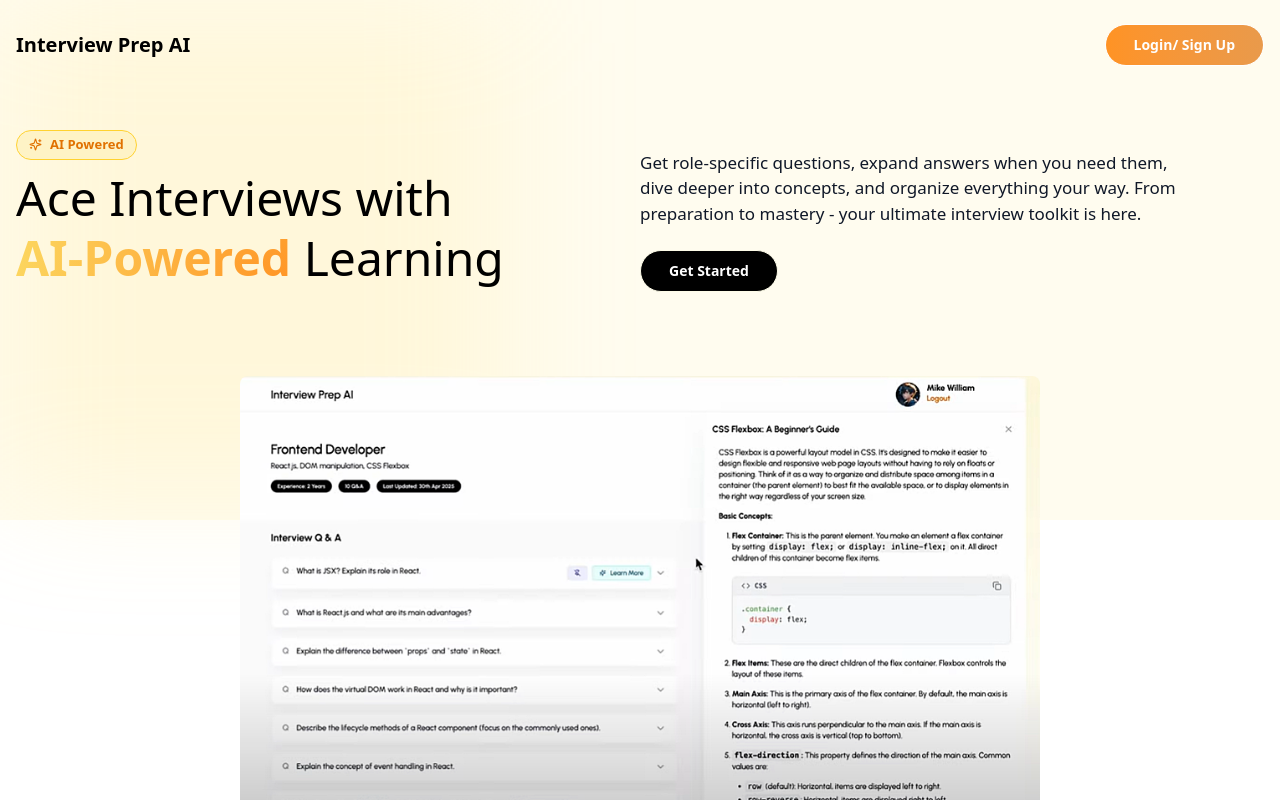
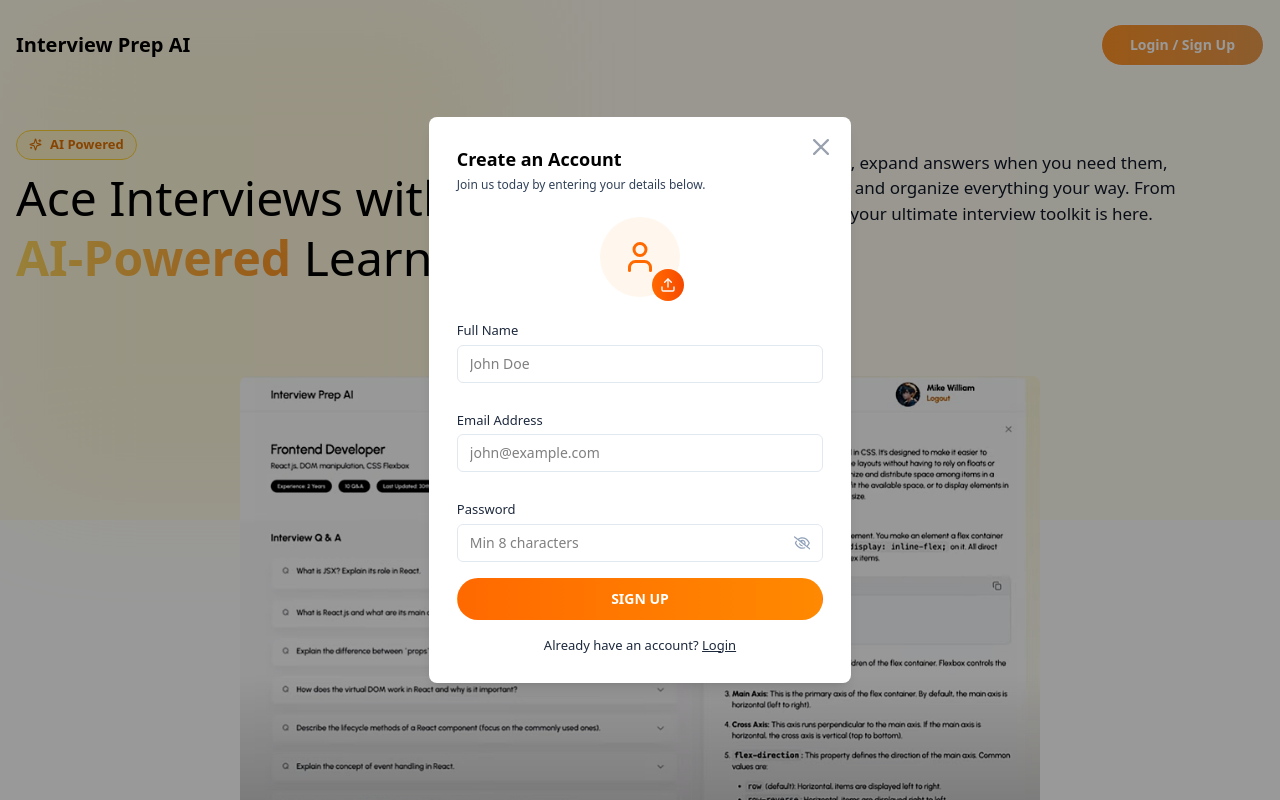
Before and after one commit to navyaajainnn/-AI-Interview-Prep-App, a React (Vite) app: page / in a window 1280 px wide. Both pictures are taken after a click on the button "Get Started". Shown: the top 800 px of the page. Built offline with nearby package versions, Linux system fonts and the light colour scheme.

Commit message:
Fixed login and signup

```diff
--- a/src/components/Input/Input.jsx
+++ b/src/components/Input/Input.jsx
@@ -1,53 +1,50 @@
 import React, { useState } from "react";
-import {FaRegEye, FaRegEyeSlash} from "react-icons/fa6";
+import { FaRegEye, FaRegEyeSlash } from "react-icons/fa6";
 
-const Input=({
+const Input = ({
   value,
   onChange,
   label,
   placeholder,
   type,
-})=>{
-    const [showPassword, setShowPassword]=useState(false);
+}) => {
+  const [showPassword, setShowPassword] = useState(false);
 
-    const toggleShowPassword=() => {
+  const toggleShowPassword = () => {
     setShowPassword(!showPassword);
-    }
-    return <div>
-        <label className="text-[13px] text-slate-800">{label}</label>
+  };
 
-        <div className="input-box">
+  return (
+    <div className="mb-4">
+      <label className="text-[13px] text-slate-800 block mb-1">{label}</label>
+
+      <div className="w-full flex items-center px-3 py-2 border border-slate-200 rounded-md bg-white">
         <input
-              type={
-                type=="password" ? (showPassword ? "text": "password") : type
-              }
-
+          type={type === "password" ? (showPassword ? "text" : "password") : type}
           placeholder={placeholder}
-              className="w-full bg-transparent outline-none"
+          className="w-full bg-transparent outline-none text-sm text-black"
           value={value}
-              onChange={(e) => onchange(e)}
+          onChange={(e) => onChange(e)}
         />
 
-            {type=== "password" && (
-                <>
-                {showPassword ? (
+        {type === "password" && (
+          showPassword ? (
             <FaRegEye
-                      size={22}
-                      className="text-primary cursor-pointer"
-                      onClick={() => toggleShowPassword()}
-
+              size={18}
+              className="text-primary cursor-pointer ml-2"
+              onClick={toggleShowPassword}
             />
           ) : (
             <FaRegEyeSlash
-                      size={22}
-                      className="text-slate-400 cursor-pointer"
-                      onClick={()=>toggleShowPassword()}
+              size={18}
+              className="text-slate-400 cursor-pointer ml-2"
+              onClick={toggleShowPassword}
             />
-                )}
-               </>
+          )
         )}
       </div>
     </div>
+  );
 };
 
-export default Input
+export default Input;
--- a/src/components/Input/ProfilePhotoSelector.jsx
+++ b/src/components/Input/ProfilePhotoSelector.jsx
@@ -1,40 +1,39 @@
-import React, { useState } from "react";
-import {LuUser, LuUpload, LuTrash} from "react-icons/lu"
+import React, { useState, useRef } from "react";
+import { LuUser, LuUpload, LuTrash } from "react-icons/lu";
 
-const ProfilePhotoSelector = ({image, setImage, preview, setPreview}) =>{
-    const inputRef= useRef(null);
-    const [previewUrl, setPreviewUrl]=useState(null);
+const ProfilePhotoSelector = ({ image, setImage, preview, setPreview }) => {
+  const inputRef = useRef(null);
+  const [previewUrl, setPreviewUrl] = useState(null);
 
-    const handleImageChange=(event) => {
-        const file=event.target.files[0];
-        if(file) {
-            //update the image state
+  const handleImageChange = (event) => {
+    const file = event.target.files[0];
+    if (file) {
       setImage(file);
 
-            //generate preview URL from file
-            const preview=URL.createObjectURL(file);
-            if(setPreview) {
-                setPreview(preview)
+      const preview = URL.createObjectURL(file);
+      setPreviewUrl(preview);
+
+      if (setPreview) {
+        setPreview(preview);
       }
-
-            setPreviewUrl(preview);
     }
   };
 
-    const handleRemoveImage=() =>{
+  const handleRemoveImage = () => {
     setImage(null);
     setPreviewUrl(null);
 
-        if(setPreview) {
-            setPreview(null)
+    if (setPreview) {
+      setPreview(null);
     }
   };
 
-    const onChooseFile=()=>{
+  const onChooseFile = () => {
     inputRef.current.click();
   };
 
-    return <div className="flex justify-center mb-6">
+  return (
+    <div className="flex justify-center mb-6">
       <input
         type="file"
         accept="image/*"
@@ -49,17 +48,17 @@ const ProfilePhotoSelector = ({image, setImage, preview, setPreview}) =>{
 
           <button
             type="button"
-                className="w-8 h-8 flex items-center justify-center bg-linear-to-r from-orange-500/85 to-orange-600 text-white rounded-full absolute -bottom-1 -right-1 cursor-pointer"
+            className="w-8 h-8 flex items-center justify-center bg-gradient-to-r from-orange-500 to-orange-600 text-white rounded-full absolute -bottom-1 -right-1 cursor-pointer"
             onClick={onChooseFile}
           >
-                <LuUpload/>
+            <LuUpload />
           </button>
         </div>
       ) : (
         <div className="relative">
           <img
             src={preview || previewUrl}
-                alt="profile photo"
+            alt="profile"
             className="w-20 h-20 rounded-full object-cover"
           />
           <button
@@ -72,6 +71,7 @@ const ProfilePhotoSelector = ({image, setImage, preview, setPreview}) =>{
         </div>
       )}
     </div>
+  );
 };
 
-export default ProfilePhotoSelector
+export default ProfilePhotoSelector;
--- a/src/pages/Auth/Login.jsx
+++ b/src/pages/Auth/Login.jsx
@@ -1,35 +1,44 @@
 import React, { useState } from 'react';
-import {useNavigate} from "react-router-dom";
+import { useNavigate } from "react-router-dom";
 import Input from '../../components/Input/Input';
 import { validateEmail } from '../../utils/helper';
 
-const Login=({setCurrentPage})=>{
-    const [email, setEmail]=useState("");
-    const [password, setPassword]=useState("");
-    const [error, setError]=useState(null);
+const Login = ({ setCurrentPage }) => {
+  const [email, setEmail] = useState("");
+  const [password, setPassword] = useState("");
+  const [error, setError] = useState(null);
 
-    const navigate=useNavigate();
+  const navigate = useNavigate();
 
-    //Handling login form submit
-    const handleLogin=async(e)=>{
+  const handleLogin = async (e) => {
     e.preventDefault();
 
-        if(!validateEmail(email)) {
+    if (!validateEmail(email)) {
       setError("Please enter a valid email address");
       return;
     }
 
-        if(!password) {
-            setError("Please enter the password")
+    if (!password) {
+      setError("Please enter the password");
       return;
     }
 
     setError("");
-        //login API call
-        try{
 
-        }catch (error) {
-            if(error.response && error.response.data.message) {
+    try {
+      // Replace with your actual login API call
+      console.log("Logging in with", { email, password });
+
+      // Mock response handling
+      const isAuthenticated = true; // Replace with real response check
+      if (isAuthenticated) {
+        navigate("/dashboard"); // Replace with your route
+      } else {
+        setError("Invalid credentials");
+      }
+
+    } catch (error) {
+      if (error.response && error.response.data.message) {
         setError(error.response.data.message);
       } else {
         setError("Something went wrong. Please try again");
@@ -37,7 +46,8 @@ const Login=({setCurrentPage})=>{
     }
   };
 
-    return <div className="w-[90vw] md:w-[33vw] p-7 flex flex-col justify-center">
+  return (
+    <div className="w-[90vw] md:w-[33vw] p-7 flex flex-col justify-center">
       <h3 className="text-lg font-semibold text-black">Welcome Back</h3>
       <p className="text-xs text-slate-700 mt-[5px] mb-6">
         Please enter your details to log in
@@ -46,7 +56,7 @@ const Login=({setCurrentPage})=>{
       <form onSubmit={handleLogin}>
         <Input
           value={email}
-            onChange={({target})=> setEmail(target.value)}
+          onChange={({ target }) => setEmail(target.value)}
           label="Email Address"
           placeholder="john@example.com"
           type="text"
@@ -54,7 +64,7 @@ const Login=({setCurrentPage})=>{
 
         <Input
           value={password}
-            onChange={({ target })=>setPassword(target.value)}
+          onChange={({ target }) => setPassword(target.value)}
           label="Password"
           placeholder="Min 8 characters"
           type="password"
@@ -62,23 +72,27 @@ const Login=({setCurrentPage})=>{
 
         {error && <p className="text-red-500 text-xs pb-2.5">{error}</p>}
 
-            <button type="submit" className="btn-primary">
+        <button
+        type="submit"
+        className="w-full bg-gradient-to-r from-orange-500 to-orange-400 text-white text-sm font-semibold px-6 py-2.5 rounded-full border border-transparent hover:from-orange-600 hover:to-orange-500 transition-colors duration-200"
+       >
        LOGIN
       </button>
 
-            <p className="text-[13px] text-slate-800">
-                Don't have an account? {""}
+
+        <p className="text-[13px] text-slate-800 mt-4 text-center">
+          Don't have an account?{" "}
           <button
+            type="button"
             className="font-medium text-primary underline cursor-pointer"
-                onClick={()=>{
-                    setCurrentPage("signup");
-                }}
+            onClick={() => setCurrentPage("signup")}
           >
-
+            Sign up
           </button>
         </p>
       </form>
     </div>
+  );
 };
 
 export default Login;
--- a/src/pages/Auth/signup.jsx
+++ b/src/pages/Auth/signup.jsx
@@ -1,10 +1,10 @@
 import React, { useState } from 'react';
-import {useNavigate} from "react-router-dom";
+import { useNavigate } from "react-router-dom";
 import Input from '../../components/Input/Input';
 import ProfilePhotoSelector from '../../components/Input/ProfilePhotoSelector';
 import { validateEmail } from '../../utils/helper';
 
-const SignUp=({setCurrentPage})=>{
+const SignUp = ({ setCurrentPage }) => {
   const [profilePic, setProfilePic] = useState(null);
   const [fullName, setFullName] = useState("");
   const [email, setEmail] = useState("");
@@ -13,61 +13,80 @@ const SignUp=({setCurrentPage})=>{
   const [error, setError] = useState(null);
 
   const navigate = useNavigate();
-    //Handle signup form submit
+
   const handleSignUp = async (e) => {
     e.preventDefault();
 
-        let profileImageUrl="";
-        if(!fullName) {
-            setError("Please enter full name");
+    if (!fullName) {
+      setError("Please enter your full name.");
       return;
     }
 
-        if(!validateEmail(email)) {
-            setError("Please enter a valid email address");
+    if (!validateEmail(email)) {
+      setError("Please enter a valid email address.");
       return;
     }
 
-        if(!password) {
-            setError("Please enter the password");
+    if (!password || password.length < 8) {
+      setError("Password must be at least 8 characters.");
       return;
     }
 
     setError("");
 
-        //signup API call
-        try{
+    try {
+      let profileImageUrl = "";
 
-        }catch (error) {
-            if(error.response && error.response.data.message) {
+      // TODO: Upload `profilePic` to cloud storage (e.g. Cloudinary) and get the URL
+      // For now, using placeholder URL
+      if (profilePic) {
+        profileImageUrl = "https://placehold.co/100x100"; // Replace with real upload
+      }
+
+      // Mock user registration API call
+      const user = {
+        fullName,
+        email,
+        password,
+        profilePic: profileImageUrl,
+      };
+
+      console.log("Signing up user:", user);
+
+      // Redirect to dashboard or login page
+      navigate("/dashboard"); // or setCurrentPage("login");
+
+    } catch (error) {
+      if (error.response && error.response.data.message) {
         setError(error.response.data.message);
       } else {
-                setError("Something went wrong. Please try again");
+        setError("Something went wrong. Please try again.");
       }
     }
   };
 
-    return <div className="w-[90vw] md:w-[33vw] p-7 flex flex-col justify-center">
+  return (
+    <div className="w-[90vw] md:w-[33vw] p-7 flex flex-col justify-center">
       <h3 className="text-lg font-semibold text-black">Create an Account</h3>
-           <p className="text-xs text-slate-700 mt-[5px] mb-6">
+      <p className="text-xs text-slate-700 mt-1 mb-6">
         Join us today by entering your details below.
       </p>
 
       <form onSubmit={handleSignUp}>
+        <ProfilePhotoSelector image={profilePic} setImage={setProfilePic} />
 
-            <ProfilePhotoSelector image={profilePic} setImage={setProfilePic} />
-            <div className="grid grid-cols-1 md:grid-cols-1 gap-2">
+        <div className="grid grid-cols-1 gap-3">
           <Input
             value={fullName}
-                onChange={({target}) => setFullName(target.value)}
+            onChange={({ target }) => setFullName(target.value)}
             label="Full Name"
-                placeholder="John"
+            placeholder="John Doe"
             type="text"
           />
 
           <Input
             value={email}
-            onChange={({target}) => setEmail(target.value)}
+            onChange={({ target }) => setEmail(target.value)}
             label="Email Address"
             placeholder="john@example.com"
             type="text"
@@ -75,33 +94,36 @@ const SignUp=({setCurrentPage})=>{
 
           <Input
             value={password}
-            onChange={({target}) => setPassword(target.value)}
+            onChange={({ target }) => setPassword(target.value)}
             label="Password"
             placeholder="Min 8 characters"
             type="password"
           />
         </div>
 
-           {error && <p className="text-red-500 text-xs pb-2.5">{error}</p>}
+        {error && <p className="text-red-500 text-xs pt-3">{error}</p>}
 
-           <button type="submit" className="btn-primary">
+        <button
+  type="submit"
+  className="w-full bg-gradient-to-r from-orange-500 to-orange-400 text-white text-sm font-semibold px-6 py-2.5 rounded-full border border-transparent hover:from-orange-600 hover:to-orange-500 transition-colors duration-200"
+>
   SIGN UP
 </button>
 
-           <p className="text-[13px] text-slate-800 mt-3">
-            Already an existing account?{" "}
+
+        <p className="text-[13px] text-slate-800 mt-4 text-center">
+          Already have an account?{" "}
           <button
+            type="button"
             className="font-medium text-primary underline cursor-pointer"
-              onClick={()=>{
-                setCurrentPage("login")
-              }}
+            onClick={() => setCurrentPage("login")}
           >
             Login
           </button>
         </p>
       </form>
     </div>
+  );
 };
 
-
 export default SignUp;
--- a/src/pages/landingpage.jsx
+++ b/src/pages/landingpage.jsx
@@ -1,19 +1,19 @@
 import React, { useState } from "react";
 import home from "../assets/home.png";
 import Login from "./Auth/Login";
-import SignUp from "./Auth/signup";
+import SignUp from "./Auth/SignUp"; // Make sure the filename matches
 import { APP_FEATURES } from "../utils/data";
-import { useNavigate } from "react-router-dom";
 import { LuSparkles } from "react-icons/lu";
 import Modal from "../components/Modals";
 
 const LandingPage = () => {
-  const navigate = useNavigate();
-
   const [openAuthModal, setOpenAuthModal] = useState(false);
   const [currentPage, setCurrentPage] = useState("login");
 
-  const handleCTA = () => {};
+  const handleCTA = () => {
+    setOpenAuthModal(true);
+    setCurrentPage("signup"); // Direct CTA to SignUp
+  };
 
   return (
     <>
@@ -23,10 +23,13 @@ const LandingPage = () => {
           <header className="flex justify-between items-center mb-16">
             <div className="text-xl text-black font-bold">Interview Prep AI</div>
             <button
-              className="bg-linear-to-r from-[#FF9324] to-[#e99a4b] text-sm font-semibold text-white px-7 py-2.5 rounded-full hover:bg-black hover:text-white border border-white transition-colors cursor-pointer"
-              onClick={() => setOpenAuthModal(true)}
+              className="bg-gradient-to-r from-[#FF9324] to-[#e99a4b] text-sm font-semibold text-white px-7 py-2.5 rounded-full hover:bg-black hover:text-white border border-white transition-colors cursor-pointer"
+              onClick={() => {
+                setOpenAuthModal(true);
+                setCurrentPage("login");
+              }}
             >
-              Login/ Sign Up
+              Login / Sign Up
             </button>
           </header>
 
@@ -50,8 +53,7 @@ const LandingPage = () => {
               <p className="text-[17px] text-gray-900 mr-0 md:mr-20 mb-6">
                 Get role-specific questions, expand answers when you need them,
                 dive deeper into concepts, and organize everything your way.
-                From preparation to mastery - your ultimate interview toolkit is
-                here.
+                From preparation to mastery — your ultimate interview toolkit is here.
               </p>
 
               <button
@@ -66,26 +68,23 @@ const LandingPage = () => {
       </div>
 
       <div className="w-full min-h-full relative z-10">
-        <div>
         <section className="flex items-center justify-center -mt-36">
           <img
             src={home}
-              alt="home img"
+            alt="Hero illustration for landing page"
             className="w-[800px] rounded-lg"
           />
         </section>
-        </div>
       </div>
 
       <div className="w-full min-h-full bg-[#FFFCEF] mt-10">
         <div className="container mx-auto px-4 pt-10 pb-20">
           <section className="mt-5">
-            <h2 className="text-2xl font-medium text-center mb-12 ">
+            <h2 className="text-2xl font-medium text-center mb-12">
               Features That Make You Shine
             </h2>
 
             <div className="flex flex-col items-center gap-8">
-              {/* First 3 cards */}
               <div className="grid grid-cols-1 md:grid-cols-3 gap-8 w-full">
                 {APP_FEATURES.slice(0, 3).map((feature) => (
                   <div
@@ -130,14 +129,12 @@ const LandingPage = () => {
         }}
         hideHeader
       >
-        <div>
         {currentPage === "login" && (
           <Login setCurrentPage={setCurrentPage} />
         )}
         {currentPage === "signup" && (
           <SignUp setCurrentPage={setCurrentPage} />
         )}
-        </div>
       </Modal>
     </>
   );
```
Lines whose indentation alone changed are shown as unchanged.
